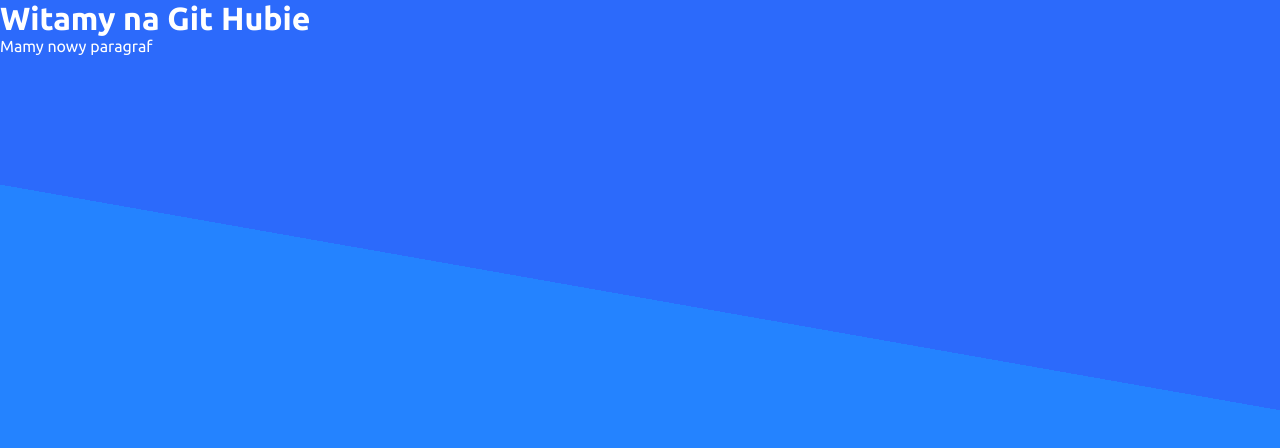
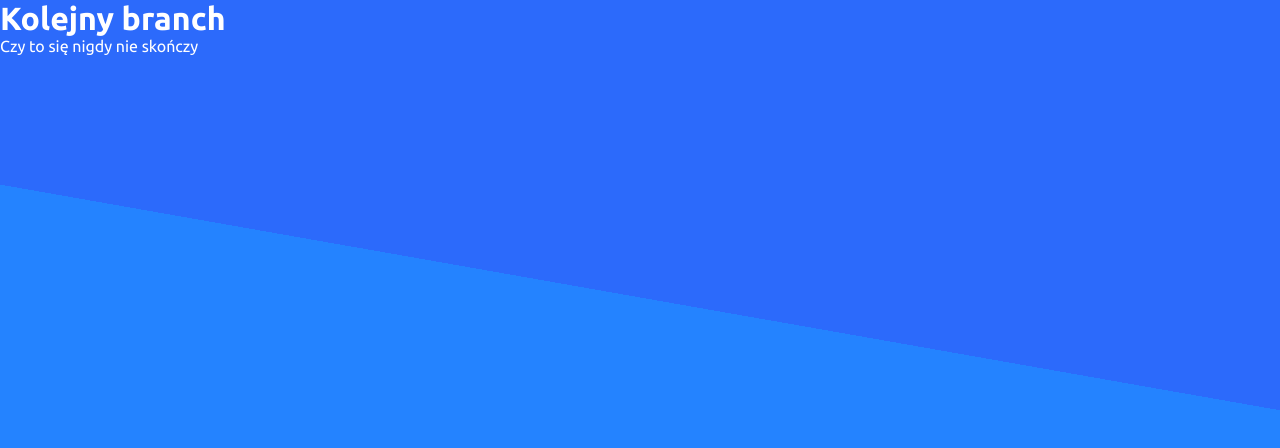
Before and after one commit to matthiasT7/test, a plain HTML site: page index.html in a window 1280 px wide. Drawn offline with Linux system fonts and the light colour scheme; files that its build step writes are made by us from their sources.

Commit message:
to nowy branch

```diff
--- a/index.html
+++ b/index.html
@@ -15,8 +15,8 @@
 </head>
 
 <body>
-    <h1>Witamy na Git Hubie</h1>
-    <p>Mamy nowy paragraf</p>
+   <h1>Kolejny branch</h1>
+   <p>Czy to się nigdy nie skończy</p>
 
 
 
```
